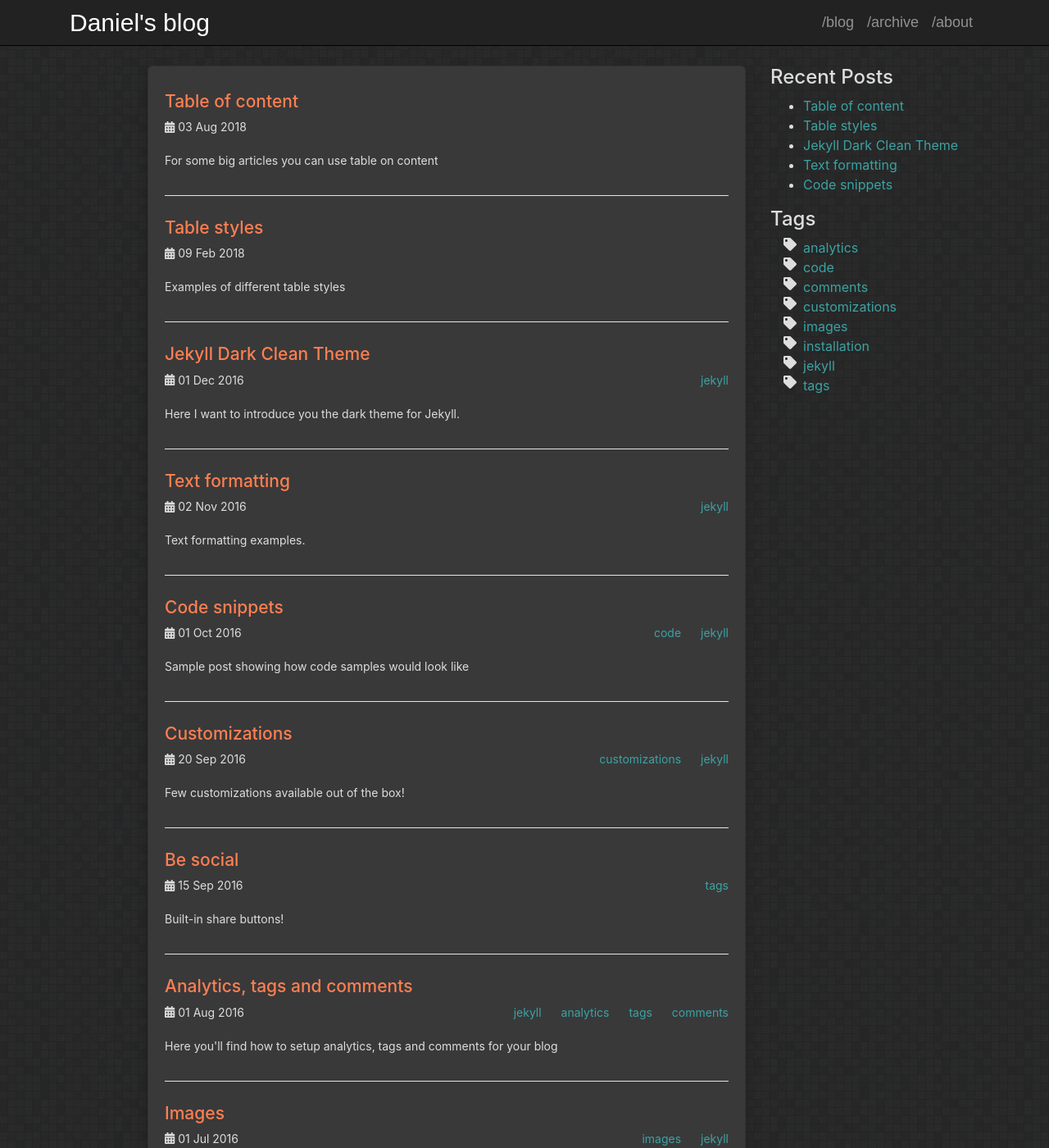
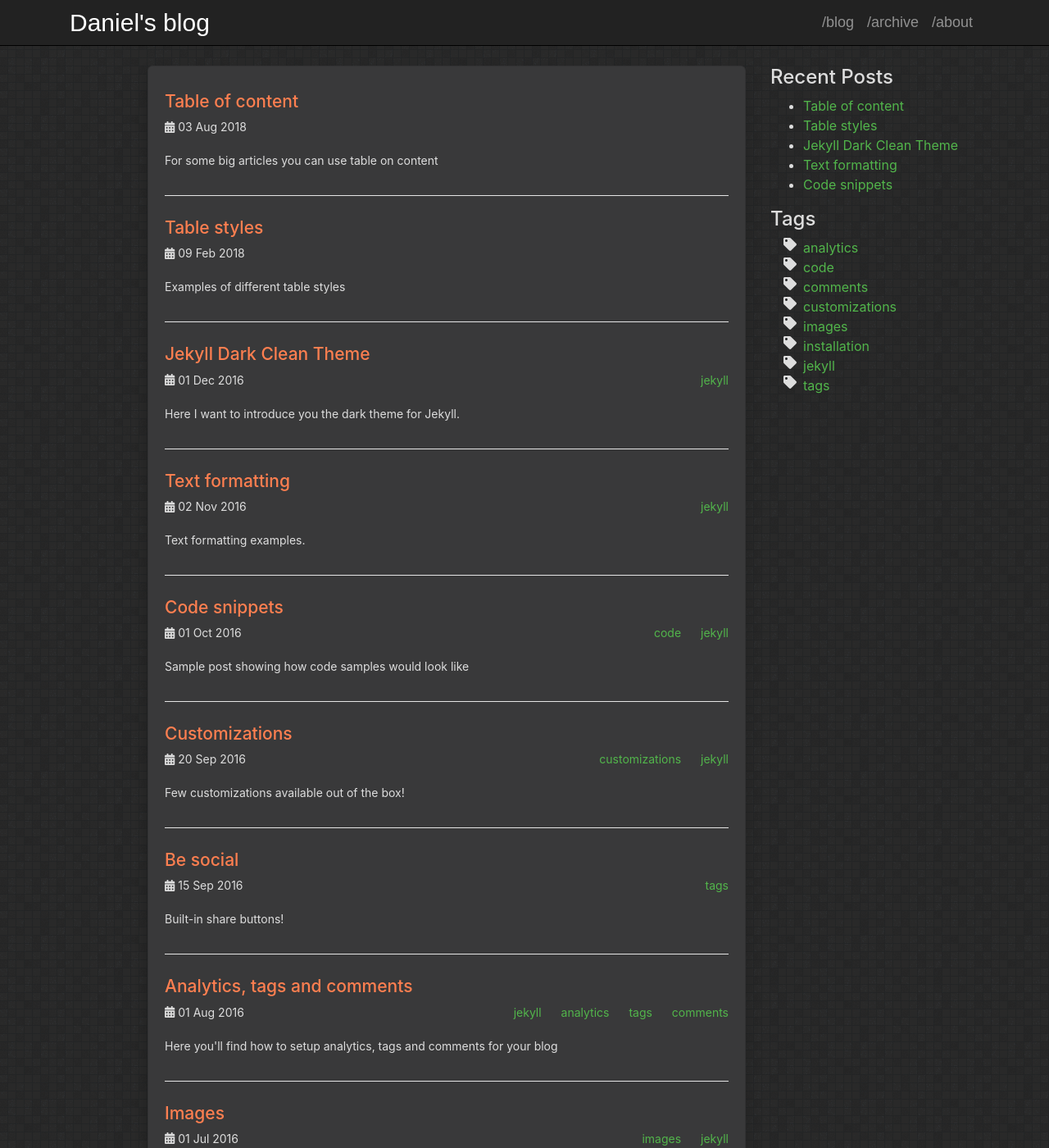
Before and after one commit to danieldavidson/danieldavidson.github.io, a Jekyll site: the page built from index.html, in a window 1280 px wide and 1400 px high. Shown: the whole window at 82% size. Built offline with Jekyll 4.4.1, drawn with Linux system fonts in a browser that asks for light colours.

Commit message:
Update theme.scss

```diff
--- a/assets/css/theme.scss
+++ b/assets/css/theme.scss
@@ -17,12 +17,12 @@
 //********************************************************
 
 // Several accent colors, choose one or create your own!
-$accent-color: #3CA2A2;    // original =)
+//$accent-color: #3CA2A2;    // original =)
 //$accent-color: #C38FD6;  // velvet
 //$accent-color: #8FD6B3;  // greenish
 //$accent-color: #35B4DE;  // bluish
 //$accent-color: #D2E354;  // yellowish
-//$accent-color: #52B54B;  // green
+$accent-color: #52B54B;  // green
 
 $font-color: #dddddd;
 $background-color: #292929;
```
